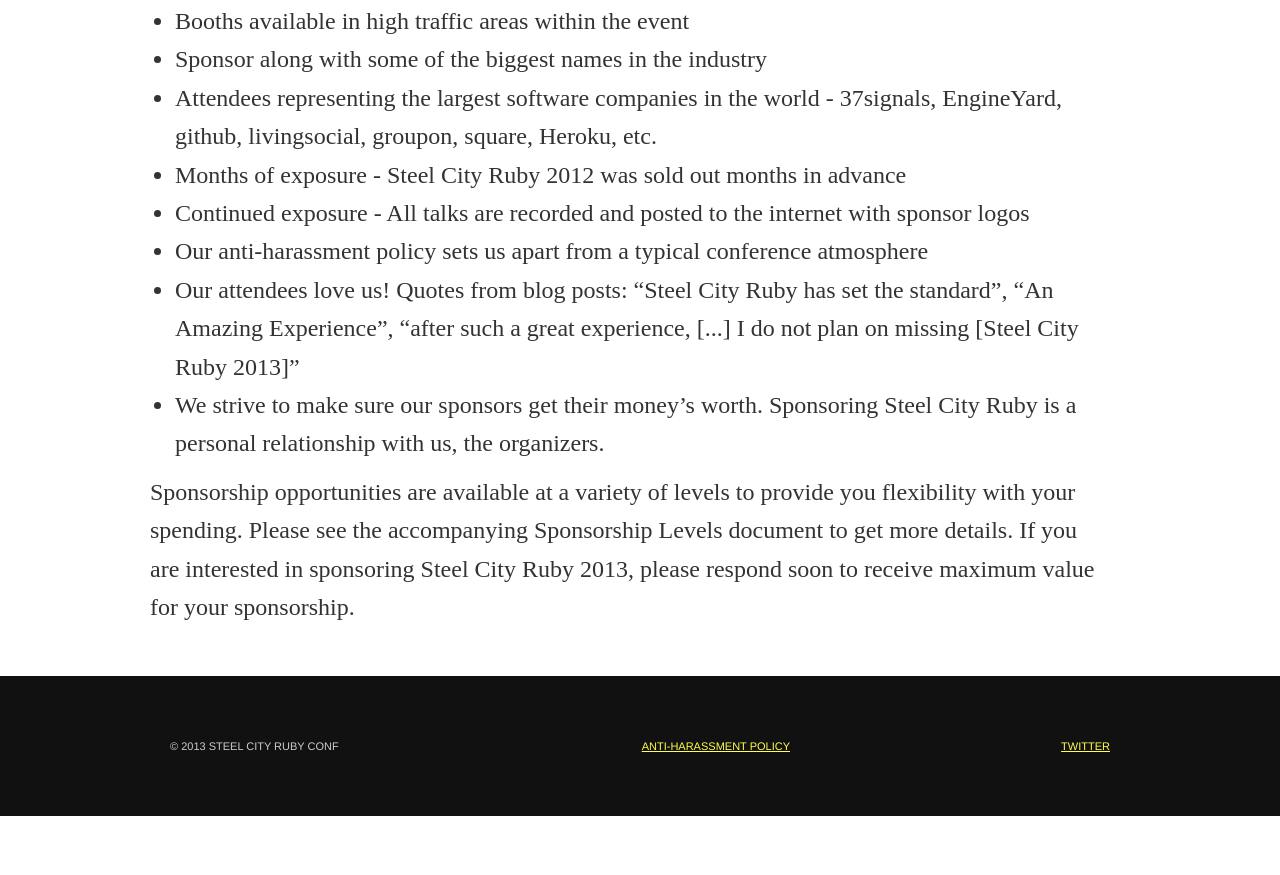
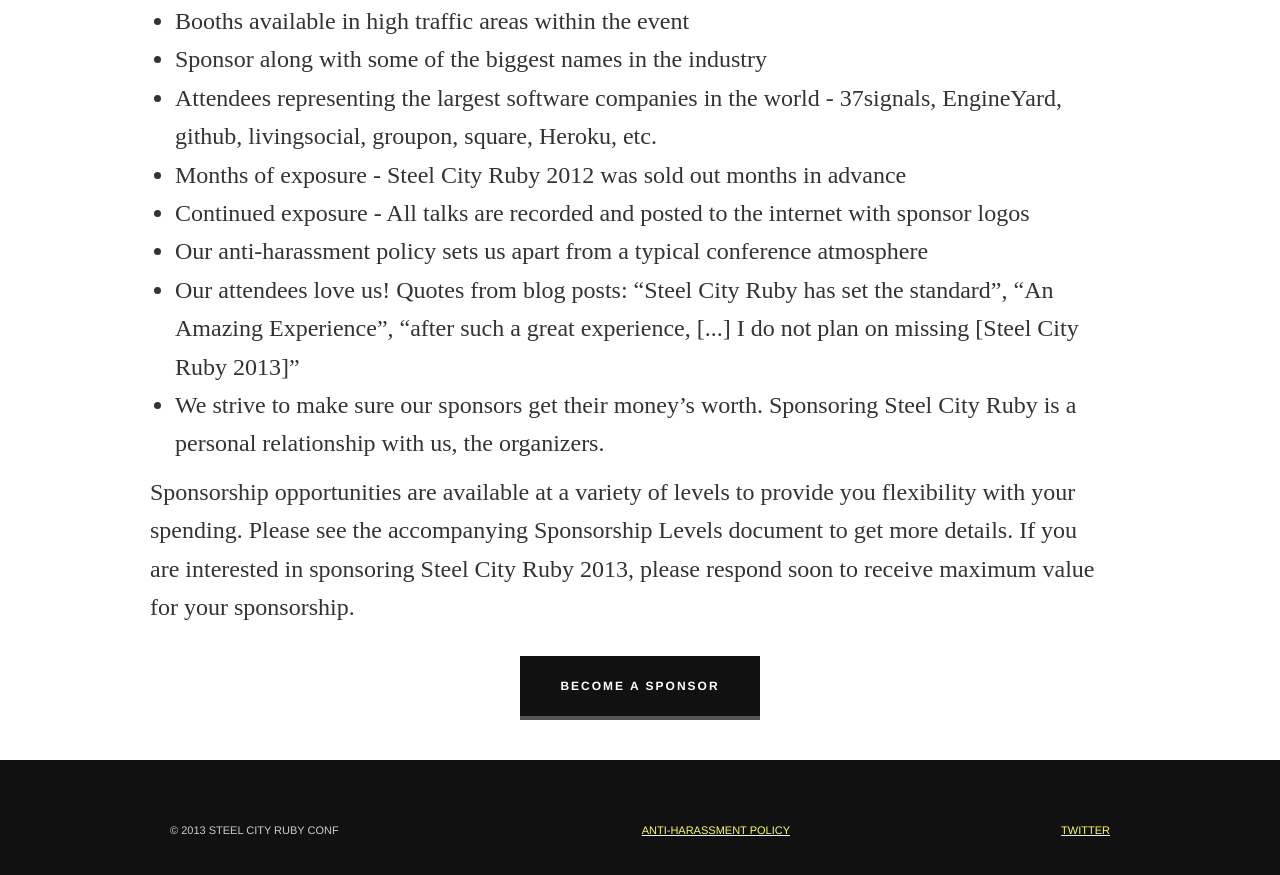
Before and after one commit to colindean/steelcityruby.github.com, a Jekyll site: the page built from sponsorship.html, in a window 1280 px wide and 900 px high, scrolled down 1159 px. Shown: the top 875 px of the window. Built offline with Jekyll 4.4.1, drawn with Linux system fonts in a browser that asks for light colours; nearby versions of some CDN libraries; some web fonts are replaced; Markdown is read by kramdown in place of the engine named in the settings; before the commit the page ends 1975 px from its top, so only the background shows below that.

Commit message:
Use links on index and mailto on sponsorship page

```diff
--- a/index.html
+++ b/index.html
@@ -36,7 +36,7 @@
           <div class="span12">
             <ul class="action-buttons">
               <li><a href="#section-5">Register</a></li>
-              <li><a href="mailto:sponsorship@steelcityrubyconf.org?subject=Sponsoring SCRC 2013">Become a Sponsor</a></li>
+              <li><a href="sponsorship.html">Become a Sponsor</a></li>
             </ul>
           </div>
         </div>
@@ -203,7 +203,7 @@
         <div class="row">
           <div class="span12">
             <ul class="action-buttons">
-              <li><a href="mailto:sponsorship@steelcityrubyconf.org?subject=Sponsoring SCRC 2013">Sponsor Steel City Ruby</a></li>
+              <li><a href="sponsorship.html">Sponsor Steel City Ruby</a></li>
             </ul>
           </div>
         </div>
--- a/sponsorship.html
+++ b/sponsorship.html
@@ -48,7 +48,13 @@
           document to get more details. If you are interested in sponsoring Steel City
           Ruby 2013, please respond soon to receive maximum value for your sponsorship.
           </p>
-
+        </div>
+        <div class="row">
+          <div class="span12">
+            <ul class="action-buttons">
+              <li><a href="mailto:sponsorship@steelcityrubyconf.org?subject=Sponsoring SCRC 2013">Become a Sponsor</a></li>
+            </ul>
+          </div>
         </div>
       </div>
     </section>
```
